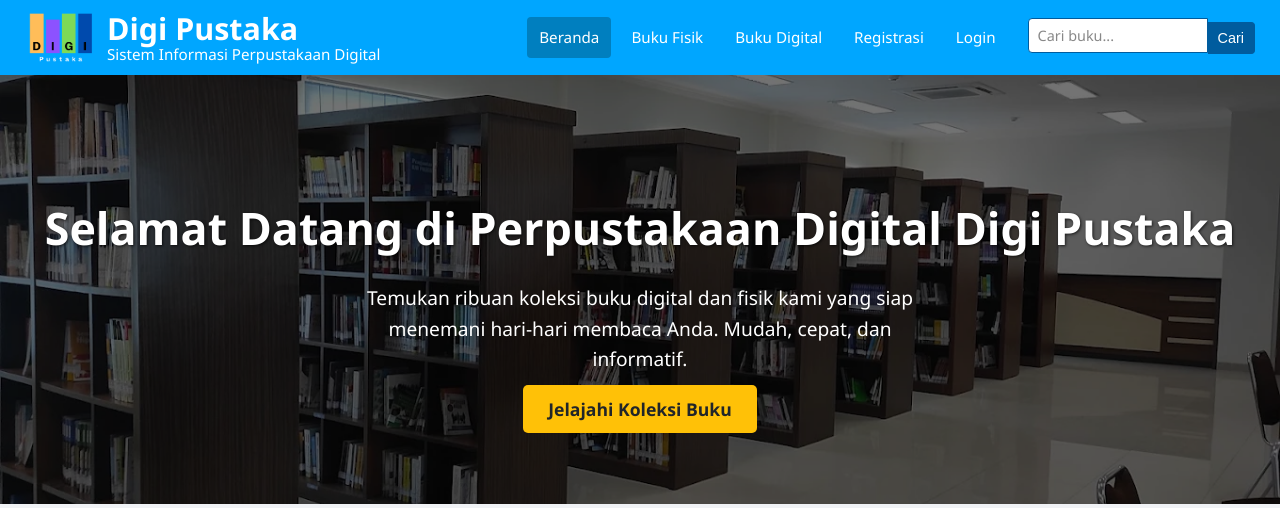
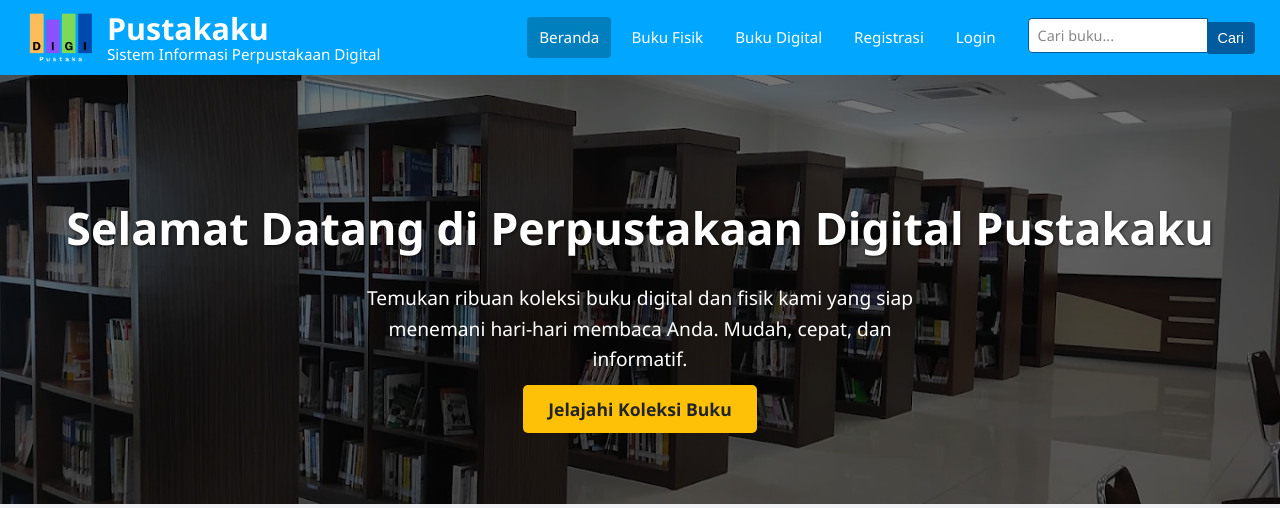
Before and after one commit to Ghaist27/Pustakaku, a Flask app: page / in a window 1280 px wide. Shown: the top 508 px of the page. Run offline with Flask 3, Linux system fonts and the light colour scheme; data comes from the database, SQL or seed files in the repository; both versions use the stored data as it was after the commit.

Commit message:
Update website dan tambahkan database SQLite

```diff
--- /dev/null
+++ b/requirements.txt
@@ -0,0 +1,3 @@
+
+Flask
+WeasyPrint
--- a/static/css/admin_style.css
+++ b/static/css/admin_style.css
@@ -441,7 +441,7 @@ textarea.form-control {
         <button class="sidebar-toggle-btn" id="sidebarToggleBtn" title="Toggle Sidebar">
             <i class="fas fa-bars"></i>
         </button>
-        <h1 class="site-title">Digi Pustaka</h1>
+        <h1 class="site-title">Pustakaku</h1>
     </header>
 
     <div class="admin-body-container">
--- a/templates/admin/admin_base.html
+++ b/templates/admin/admin_base.html
@@ -95,7 +95,7 @@
             <button class="sidebar-toggle-btn" id="sidebarToggleBtn" title="Toggle Sidebar">
                 <i class="fas fa-bars"></i>
             </button>
-            <h1 class="site-title">Digi Pustaka</h1>
+            <h1 class="site-title">Pustakaku</h1>
         </div>
 
         <div class="header-right">
--- a/templates/book_detail.html
+++ b/templates/book_detail.html
@@ -352,7 +352,7 @@
                 <img src="{{ url_for('static', filename='images/logo.png') }}" alt="Logo Digi Pustaka" onerror="this.style.display='none'; this.onerror=null;">
             </div>
             <div class="site-title-container">
-                <h1 class="site-title">Digi Pustaka</h1>
+                <h1 class="site-title">Pustakaku</h1>
                 <p class="site-subtitle">Sistem Informasi Perpustakaan Digital</p>
             </div>
         </div>
--- a/templates/books_catalog.html
+++ b/templates/books_catalog.html
@@ -13,7 +13,7 @@
                 <img src="{{ url_for('static', filename='images/logo.png') }}" alt="Logo Digi Pustaka" onerror="this.style.display='none'; this.parentElement.innerHTML='DigiPustaka';">
             </div>
             <div class="site-title-container">
-                <h1 class="site-title">Digi Pustaka</h1>
+                <h1 class="site-title">Pustakaku</h1>
                 <p class="site-subtitle">Sistem Informasi Perpustakaan Digital</p>
             </div>
         </div>
--- a/templates/dashboard.html
+++ b/templates/dashboard.html
@@ -13,7 +13,7 @@
                 <img src="{{ url_for('static', filename='images/logo.png') }}" alt="Logo Digi Pustaka" onerror="this.style.display='none'; this.parentElement.innerHTML='DigiPustaka';">
             </div>
             <div class="site-title-container">
-                <h1 class="site-title">Digi Pustaka</h1>
+                <h1 class="site-title">Pustakaku</h1>
                 <p class="site-subtitle">Sistem Informasi Perpustakaan Digital</p>
             </div>
         </div>
--- a/templates/edit_profile.html
+++ b/templates/edit_profile.html
@@ -13,7 +13,7 @@
                 <img src="{{ url_for('static', filename='images/logo.png') }}" alt="Logo Digi Pustaka" onerror="this.style.display='none'; this.parentElement.innerHTML='DigiPustaka';">
             </div>
             <div class="site-title-container">
-                <h1 class="site-title">Digi Pustaka</h1>
+                <h1 class="site-title">Pustakaku</h1>
                 <p class="site-subtitle">Sistem Informasi Perpustakaan Digital</p>
             </div>
         </div>
--- a/templates/index.html
+++ b/templates/index.html
@@ -13,7 +13,7 @@
                 <img src="{{ url_for('static', filename='images/logo.png') }}" alt="Logo Digi Pustaka" onerror="this.style.display='none'; this.parentElement.innerHTML='DigiPustaka';">
             </div>
             <div class="site-title-container">
-                <h1 class="site-title">Digi Pustaka</h1>
+                <h1 class="site-title">Pustakaku</h1>
                 <p class="site-subtitle">Sistem Informasi Perpustakaan Digital</p>
             </div>
         </div>
@@ -47,7 +47,7 @@
 
     <div class="hero-section">
         <div class="hero-content">
-            <h2>Selamat Datang di Perpustakaan Digital Digi Pustaka</h2>
+            <h2>Selamat Datang di Perpustakaan Digital Pustakaku</h2>
             <p>Temukan ribuan koleksi buku digital dan fisik kami yang siap menemani hari-hari membaca Anda. Mudah, cepat, dan informatif.</p>
             <a href="{{ url_for('books_catalog_physical') }}" class="cta-button">Jelajahi Koleksi Buku</a>
         </div>
```
Also changed, not shown: README.md (deleted), digipustaka.db (added), 1 other file.
